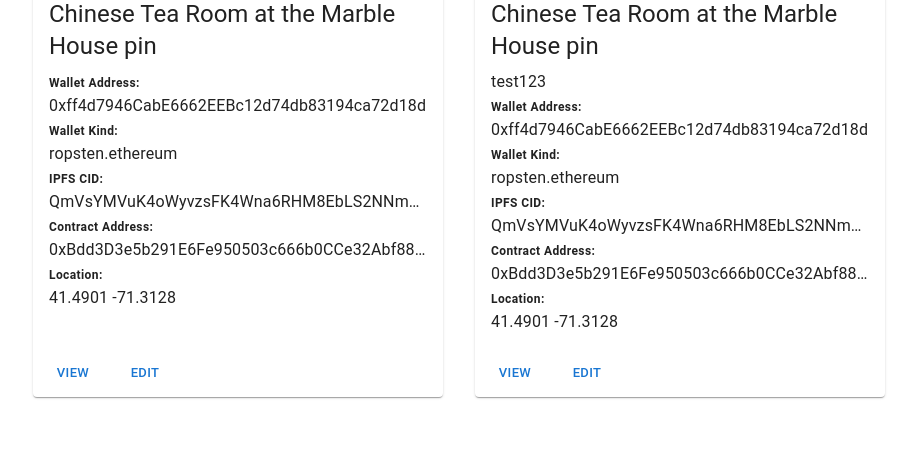
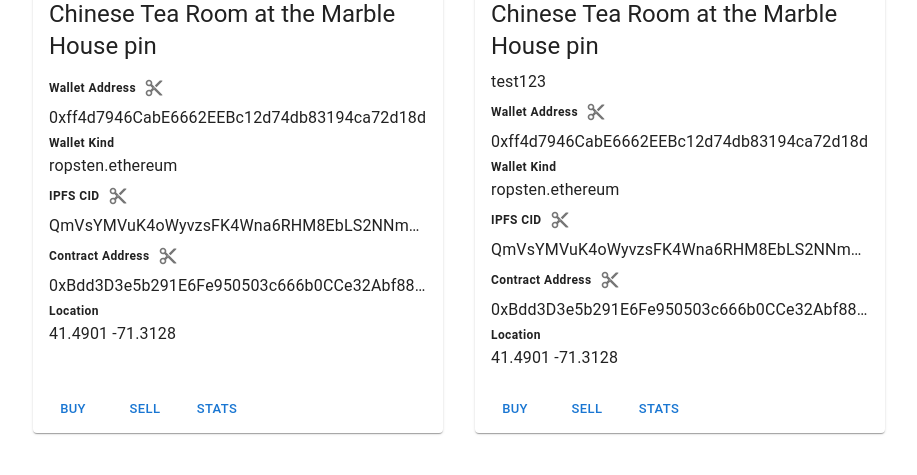
Before and after one commit to wos-project/wos-react, a React (Create React App) app: page /search/1 in a window 1280 px wide. Shown: the part 604-1079 px from the top of the page, without its empty margins (181-1098 px from the left). Built offline with nearby package versions, Linux system fonts and the light colour scheme; no server answers.

Commit message:
add copy to clipboard

```diff
--- a/package.json
+++ b/package.json
@@ -11,6 +11,7 @@
     "@testing-library/jest-dom": "^5.16.2",
     "@testing-library/react": "^12.1.4",
     "@testing-library/user-event": "^13.5.0",
+    "copy-to-clipboard": "^3.3.1",
     "react": "^17.0.2",
     "react-dom": "^17.0.2",
     "react-router-dom": "^6.2.2",
--- a/src/components/SearchResults.js
+++ b/src/components/SearchResults.js
@@ -18,6 +18,9 @@ import { useParams } from "react-router-dom";
 import background_img from '../earth_background.jpg'
 import { useState, useEffect }  from 'react';
 import TopBar from './TopBar';
+import { IconButton } from '@mui/material';
+import copy from "copy-to-clipboard";
+import ContentCutIcon from '@mui/icons-material/ContentCut';
 
 function Copyright() {
   return (
@@ -67,17 +70,13 @@ export default function SearchResults() {
 
     fetch(url)
       .then((res) => res.json())
-      .then(
-          (data) => {
+      .then((data) => {
           data["location"] = {"lat": "41.4901", "lon": "-71.3128"}
           let d = [data];
           setResults(d);
         },
         (error) => {
           setError(error);
-          }
-      );
-
           setResults([
             {
               "uid":"EXvou1_dRF-ZOs7jeGRCwAfCFu1X7oRGC5rlG9IkVZwACdFvAOf9Sdi7QeeN8nut6g",
@@ -101,6 +100,8 @@ export default function SearchResults() {
               "location": {"lat": "41.4901", "lon": "-71.3128"}
             }
           ])
+        }
+      );
   }
 
   return (
@@ -187,40 +188,60 @@ export default function SearchResults() {
                     <Typography>
                       {result['description']}
                     </Typography>
+                    <Box>
                       <Typography variant="caption" sx={{fontWeight: 'bold'}}>
-                      Wallet Address:
+                        Wallet Address
                       </Typography>
+                      <IconButton onClick={() => {copy(result['walletAddr'])}}>
+                        <ContentCutIcon fontSize='small'></ContentCutIcon>
+                      </IconButton>
+                    </Box>
+                    <Box>
                       <Typography noWrap>
                         {result['walletAddr']}
                       </Typography>
+                    </Box>
+                    <Box>
                       <Typography variant="caption" sx={{fontWeight: 'bold'}}>
-                      Wallet Kind:
+                        Wallet Kind
                       </Typography>
                       <Typography>
                         {result['walletKind']}
                       </Typography>
+                    </Box>
+                    <Box>
                       <Typography variant="caption" sx={{fontWeight: 'bold'}}>
-                      IPFS CID:
+                        IPFS CID
                       </Typography>
+                      <IconButton onClick={() => {copy(result['ipfsCid'])}}>
+                        <ContentCutIcon fontSize='small'></ContentCutIcon>
+                      </IconButton>
+                    </Box>
                     <Typography noWrap>
                       {result['ipfsCid']}
                     </Typography>
+                    <Box>
                       <Typography variant="caption" sx={{fontWeight: 'bold'}}>
-                      Contract Address:
+                        Contract Address
                       </Typography>
+                      <IconButton onClick={() => {copy(result['contractAddr'])}}>
+                        <ContentCutIcon fontSize='small'></ContentCutIcon>
+                      </IconButton>
+                    </Box>
                     <Typography noWrap>
                       {result['contractAddr']}
                     </Typography>
                     <Typography variant="caption" sx={{fontWeight: 'bold'}}>
-                      Location:
+                      Location
                     </Typography>
                     <Typography noWrap>
                       {result['location']['lat']} {result['location']['lon']}
                     </Typography>
                   </CardContent>
                   <CardActions>
-                    <Button size="small">View</Button>
-                    <Button size="small">Edit</Button>
+                    <Button size="small">Buy</Button>
+                    <Button size="small">Sell</Button>
+                    <Button size="small">Stats</Button>
                   </CardActions>
                 </Card>
               </Grid>
```
Also changed, not shown: 1 other file (tests, documents, lock files or other folders). Lines whose indentation alone changed are shown as unchanged.
